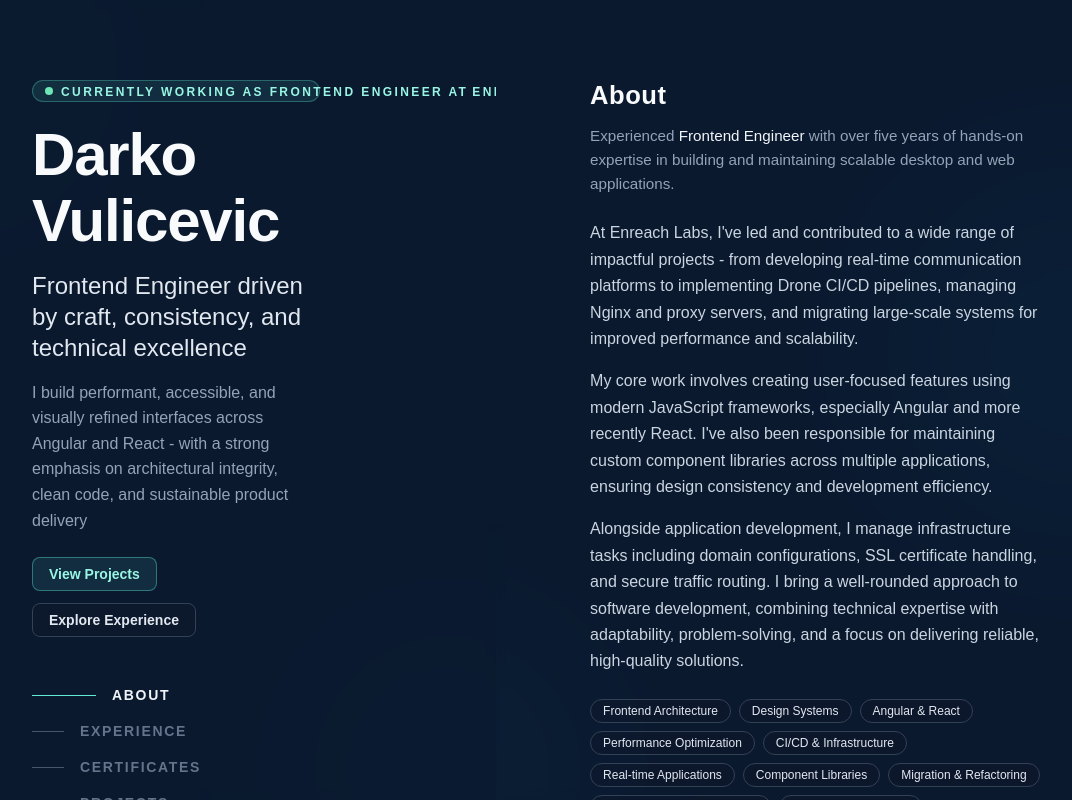
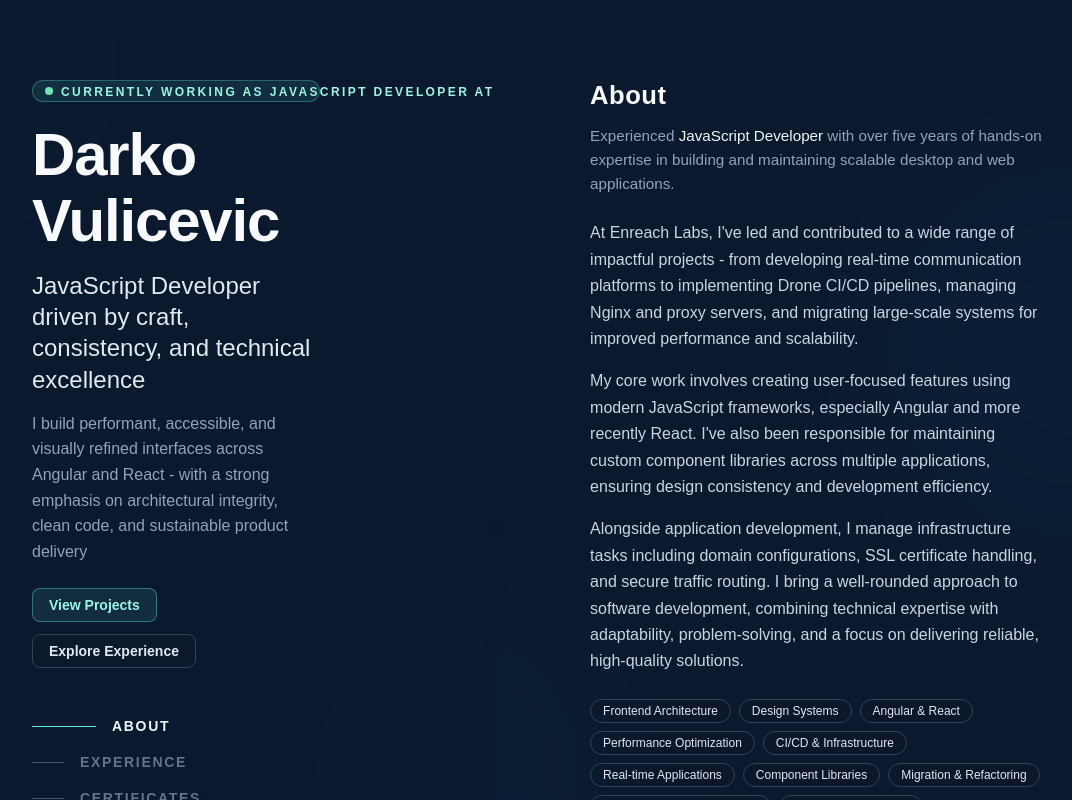
Before and after one commit to darkovulicevic/darkovulicevic.github.io, an Angular app in the folder website/: page / in a window 1280 px wide. Shown: the whole page, without its empty margins (144-1216 px from the left). Built offline with nearby package versions, Linux system fonts and the light colour scheme; a web font is replaced by a local one.

Commit message:
position

```diff
--- a/website/src/app/components/parts/about/about.component.html
+++ b/website/src/app/components/parts/about/about.component.html
@@ -8,7 +8,7 @@
             target="_blank"
             rel="noopener noreferrer"
             class="this_subtitle_link">
-            Frontend Engineer
+            JavaScript Developer
         </a>
         with over five years of hands-on expertise in building and maintaining scalable desktop and web applications.
     </div>
--- a/website/src/app/components/parts/experience/experience.component.ts
+++ b/website/src/app/components/parts/experience/experience.component.ts
@@ -21,7 +21,7 @@ export class ExperienceComponent {
         cards: <TExperienceCard[]>[
             {
                 date: 'July 2026 - Present',
-                pos: 'Frontend Engineer',
+                pos: 'JavaScript Developer',
                 desc: 'Currently involved in the process of signing and notarizing native applications for both macOS and Windows platforms.',
                 skills: [
                     { name: 'Code Signing' },
@@ -33,7 +33,7 @@ export class ExperienceComponent {
             },
             {
                 date: 'March 2026 - now',
-                pos: 'Frontend Engineer',
+                pos: 'JavaScript Developer',
                 desc: 'Currently involved in the development of two additional React applications focused on configuration management and consolidation of shared entities across multiple applications.',
                 skills: [
                     { name: 'JavaScript' },
@@ -45,7 +45,7 @@ export class ExperienceComponent {
             },
             {
                 date: 'Jan 2026 - now',
-                pos: 'Frontend Engineer',
+                pos: 'JavaScript Developer',
                 desc: 'Actively participating in the architectural decision-making process through TAB (Technical Alignment Board) meetings, contributing to the evaluation and selection of architectural approaches, frameworks, and technical standards across projects.',
                 skills: [
                     { name: 'System Design' },
@@ -62,7 +62,7 @@ export class ExperienceComponent {
             },
             {
                 date: 'June 2025 - now',
-                pos: 'Frontend Engineer',
+                pos: 'JavaScript Developer',
                 desc: 'Contributed to and currently continuing the development of a complex scheduling feature within the Reporting Portal, enabling users to configure one-time and recurring report generation with flexible time periods, intervals, and recurrence ranges. The feature supports a wide variety of scheduling scenarios including daily, weekly, and monthly recurrences with configurable start times, end conditions, and delivery options.',
                 skills: [
                     { name: 'JavaScript' },
@@ -75,7 +75,7 @@ export class ExperienceComponent {
             },
             {
                 date: 'Jan 2025 - now',
-                pos: 'Frontend Engineer',
+                pos: 'JavaScript Developer',
                 desc: 'Contributed to and currently maintaining Nginx server, overseeing domain name configurations and updates. Played a key role in developing a custom proxy server Squid through Enreach Contact apps, ensuring efficient traffic routing, security, and performance. Continuously optimizing configurations to enhance reliability and support seamless web services.',
                 skills: [
                     { name: 'Linux/Unix' },
@@ -88,7 +88,7 @@ export class ExperienceComponent {
             },
             {
                 date: 'Dec 2024 - now',
-                pos: 'Frontend Engineer',
+                pos: 'JavaScript Developer',
                 desc: 'Actively contributing to the Reporting Portal project — a React(v19) web application that offers tools for managing and visualizing reports and statistics.',
                 skills: [
                     { name: 'JavaScript' },
@@ -101,7 +101,7 @@ export class ExperienceComponent {
             },
             {
                 date: 'Dec 2023 – Now',
-                pos: 'Frontend Engineer',
+                pos: 'JavaScript Developer',
                 desc: 'Contributed to the implementation of Drone CI/CD pipelines across Enreach Contact and QBOARD app, and currently responsible for maintaining and refining build scripts to ensure seamless integration, efficient deployment, and continuous improvement of the development workflow.',
                 skills: [
                     { name: 'Drone' },
@@ -113,7 +113,7 @@ export class ExperienceComponent {
             },
             {
                 date: 'Dec 2022 – Now',
-                pos: 'Frontend Engineer',
+                pos: 'JavaScript Developer',
                 desc: 'Utilizing and maintaining a custom component and brand library across Enreact Contact, QBOARD, and the Reporting Portal, ensuring consistency, scalability, and alignment with design standards.',
                 skills: [
                     { name: 'JavaScript' },
@@ -124,7 +124,7 @@ export class ExperienceComponent {
             },
             {
                 date: 'Dec 2022 – NOW',
-                pos: 'Frontend Engineer',
+                pos: 'JavaScript Developer',
                 desc: 'Continued to work on Enreach Contact (formerly Unified Desktop and Web Client) and the QBOARD web app. Responsible for developing new features to enhance functionality and improve user experience. Additionally, performing regular maintenance tasks, including identifying and resolving bugs, to ensure the applications remain robust and reliable.',
                 skills: [
                     { name: 'JavaScript' },
@@ -142,7 +142,7 @@ export class ExperienceComponent {
             },
             {
                 date: 'Dec 2022 – Jan 2023',
-                pos: 'Frontend Engineer',
+                pos: 'JavaScript Developer',
                 desc: 'Contributed to the migration of Enreach Contact (formerly Unified Desktop and Web Client) and the QBOARD web app to a new backend system, Grid, aimed at enhancing scalability and overall performance. The migration improved the backend infrastructure, ensuring better support for both current and future needs.',
                 skills: [
                     { name: 'JavaScript' },
@@ -160,7 +160,7 @@ export class ExperienceComponent {
             },
             {
                 date: 'May 2021 – Dec 2022',
-                pos: 'Frontend Engineer',
+                pos: 'JavaScript Developer',
                 desc: 'Contributed to the development of Unified Desktop and Web Client, a real-time chat and call application built with Angular, focusing on delivering a seamless user experience across desktop and web platforms. Continued to work on QBOARD, enhancing functionalities and developing new features to improve performance, maintain the application, and identify various bugs. Contributed to the development of the Infinity JS Connection Library, Google JS Connection Library, Microsoft JS Connection Library, and Chat JS Library(Chat Library for Infinity backend) designed to connect to Infinity, Google, and Microsoft while utilizing various backend features. Each feature is represented by a single feature object, with helpful sub-objects created in certain cases to represent more complex items, such as soft phone calls or queues.',
                 skills: [
                     { name: 'JavaScript' },
@@ -178,7 +178,7 @@ export class ExperienceComponent {
             },
             {
                 date: 'Dec 2020 – May 2021',
-                pos: 'Frontend Engineer',
+                pos: 'JavaScript Developer',
                 desc: 'Contributed to the development of QBOARD, a web application in Angular for the support team to monitor busy and over-occupied lines. The project featured a refreshed UI based on the functionality of an older app and improved team efficiency and response times through enhanced usability.',
                 skills: [
                     { name: 'JavaScript' },
--- a/website/src/app/components/parts/me/me.component.html
+++ b/website/src/app/components/parts/me/me.component.html
@@ -7,7 +7,7 @@
             class="this_badge">
             <div class="this_badge_dot"></div>
             <div class="this_badge_text">
-                <div class="this_badge_text_value">Currently working as Frontend Engineer at</div>
+                <div class="this_badge_text_value">Currently working as JavaScript Developer at</div>
                 <div class="this_badge_link">
                     Enreach
                 </div>
@@ -18,7 +18,7 @@
             Darko Vulicevic
         </h1>
         <h2 class="this_subtitle">
-            Frontend Engineer driven by craft, consistency, and technical excellence
+            JavaScript Developer driven by craft, consistency, and technical excellence
         </h2>
         <p class="this_description">
             I build performant, accessible, and visually refined interfaces across Angular and React - with a strong emphasis on architectural integrity, clean code, and sustainable product delivery
```
